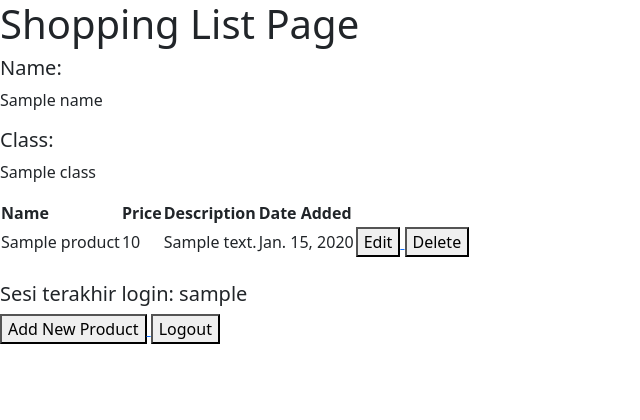
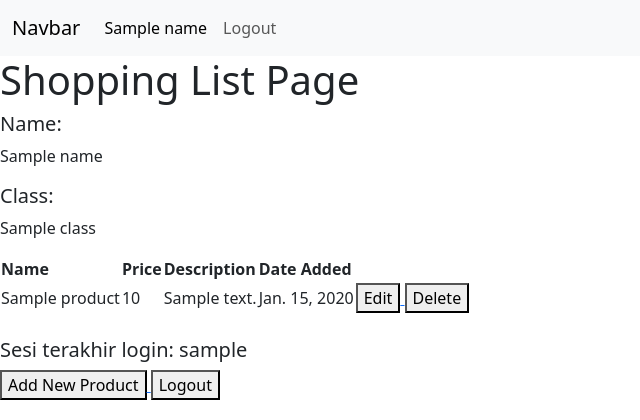
Before and after one commit to syazantri/shopping-list, a Django app: template main/templates/main.html in a window 1280 px wide. Shown: the top 420 px of the page, without its empty margins (0-640 px from the left). Run offline with Django 4.2, Linux system fonts and the light colour scheme; tables that the repository leaves empty hold one stand-in row (values such as "Sample post"); the template is opened without the code that fills it: values that come from a table or form of the project are taken from there, most other values are stand-ins (such as "Sample title", 1, 10 or a date in 2020).

Commit message:
tutorial 4 selesai

```diff
--- a/main/templates/main.html
+++ b/main/templates/main.html
@@ -1,6 +1,25 @@
 {% extends 'base.html' %}
 
 {% block content %}
+<nav class="navbar navbar-expand-lg bg-body-tertiary">
+    <div class="container-fluid">
+      <a class="navbar-brand" href="#">Navbar</a>
+      <button class="navbar-toggler" type="button" data-bs-toggle="collapse" data-bs-target="#navbarNav" aria-controls="navbarNav" aria-expanded="false" aria-label="Toggle navigation">
+        <span class="navbar-toggler-icon"></span>
+      </button>
+      <div class="collapse navbar-collapse" id="navbarNav">
+        <ul class="navbar-nav">
+          <li class="nav-item">
+            <a class="nav-link active" aria-current="page" href="#">{{name}}</a>
+          </li>
+          <li class="nav-item">
+            <a class="nav-link" href="{% url 'main:logout' %}">Logout</a>
+          </li>
+        </ul>
+      </div>
+    </div>
+  </nav>
+
     <h1>Shopping List Page</h1>
 
     <h5>Name:</h5>
```
